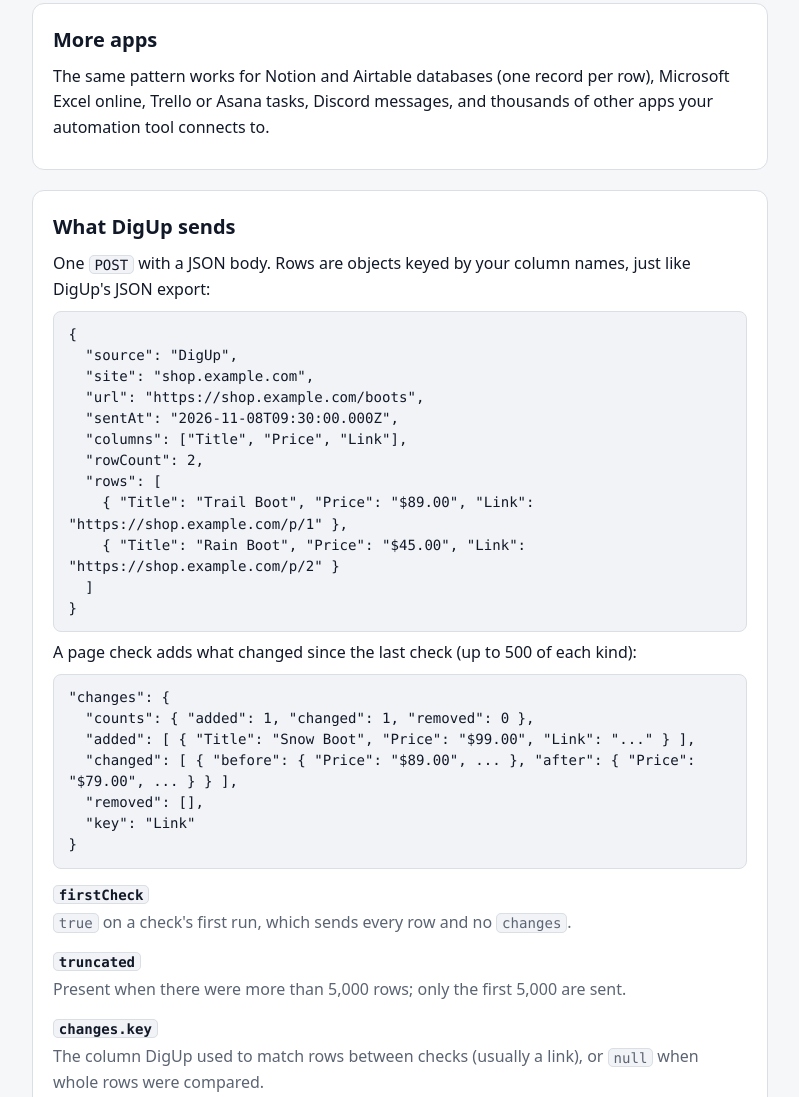
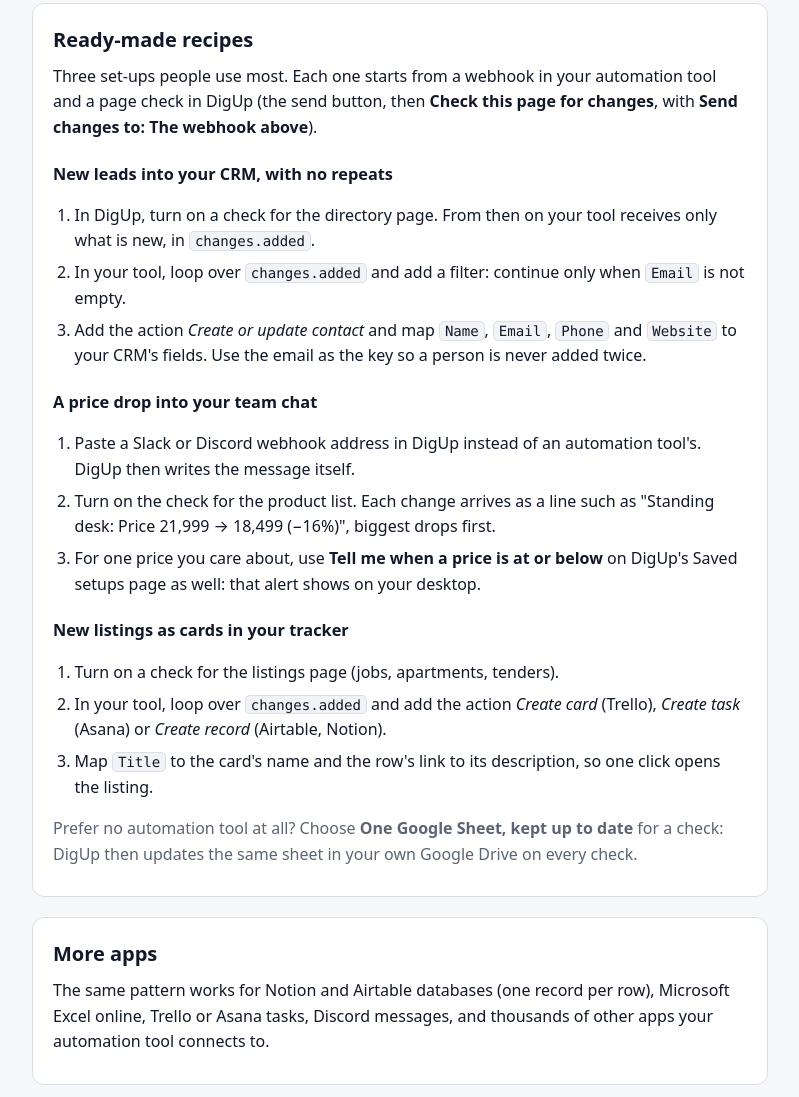
Before and after one commit to satyasampathirao/DigUp, a plain HTML site: page webhooks.html in a window 1280 px wide. Shown: the part 2180-3277 px from the top of the page, without its empty margins (240-1039 px from the left). Drawn offline with Linux system fonts and the light colour scheme.

Commit message:
Privacy policy for DigUp 1.7.0 (collections, one Google Sheet kept up to date, price history, contact finder, Ask your table); webhook guide: ready-made recipes
Co-Authored-By: Claude Fable 5.2 <noreply@anthropic.com>

```diff
--- a/webhooks.html
+++ b/webhooks.html
@@ -148,6 +148,30 @@ Changed:
     <p class="muted">Only collect contact details you are allowed to use, and follow each website's terms and your local privacy laws.</p>
   </section>
 
+  <section aria-labelledby="recipes">
+    <h2 id="recipes">Ready-made recipes</h2>
+    <p>Three set-ups people use most. Each one starts from a webhook in your automation tool and a page check in DigUp (the send button, then <strong>Check this page for changes</strong>, with <strong>Send changes to: The webhook above</strong>).</p>
+    <h3>New leads into your CRM, with no repeats</h3>
+    <ol>
+      <li>In DigUp, turn on a check for the directory page. From then on your tool receives only what is new, in <code>changes.added</code>.</li>
+      <li>In your tool, loop over <code>changes.added</code> and add a filter: continue only when <code>Email</code> is not empty.</li>
+      <li>Add the action <em>Create or update contact</em> and map <code>Name</code>, <code>Email</code>, <code>Phone</code> and <code>Website</code> to your CRM's fields. Use the email as the key so a person is never added twice.</li>
+    </ol>
+    <h3>A price drop into your team chat</h3>
+    <ol>
+      <li>Paste a Slack or Discord webhook address in DigUp instead of an automation tool's. DigUp then writes the message itself.</li>
+      <li>Turn on the check for the product list. Each change arrives as a line such as "Standing desk: Price 21,999 → 18,499 (−16%)", biggest drops first.</li>
+      <li>For one price you care about, use <strong>Tell me when a price is at or below</strong> on DigUp's Saved setups page as well: that alert shows on your desktop.</li>
+    </ol>
+    <h3>New listings as cards in your tracker</h3>
+    <ol>
+      <li>Turn on a check for the listings page (jobs, apartments, tenders).</li>
+      <li>In your tool, loop over <code>changes.added</code> and add the action <em>Create card</em> (Trello), <em>Create task</em> (Asana) or <em>Create record</em> (Airtable, Notion).</li>
+      <li>Map <code>Title</code> to the card's name and the row's link to its description, so one click opens the listing.</li>
+    </ol>
+    <p class="muted">Prefer no automation tool at all? Choose <strong>One Google Sheet, kept up to date</strong> for a check: DigUp then updates the same sheet in your own Google Drive on every check.</p>
+  </section>
+
   <section aria-labelledby="more">
     <h2 id="more">More apps</h2>
     <p>The same pattern works for Notion and Airtable databases (one record per row), Microsoft Excel online, Trello or Asana tasks, Discord messages, and thousands of other apps your automation tool connects to.</p>
```
Also changed, not shown: privacy.html (+18 -3 lines).
